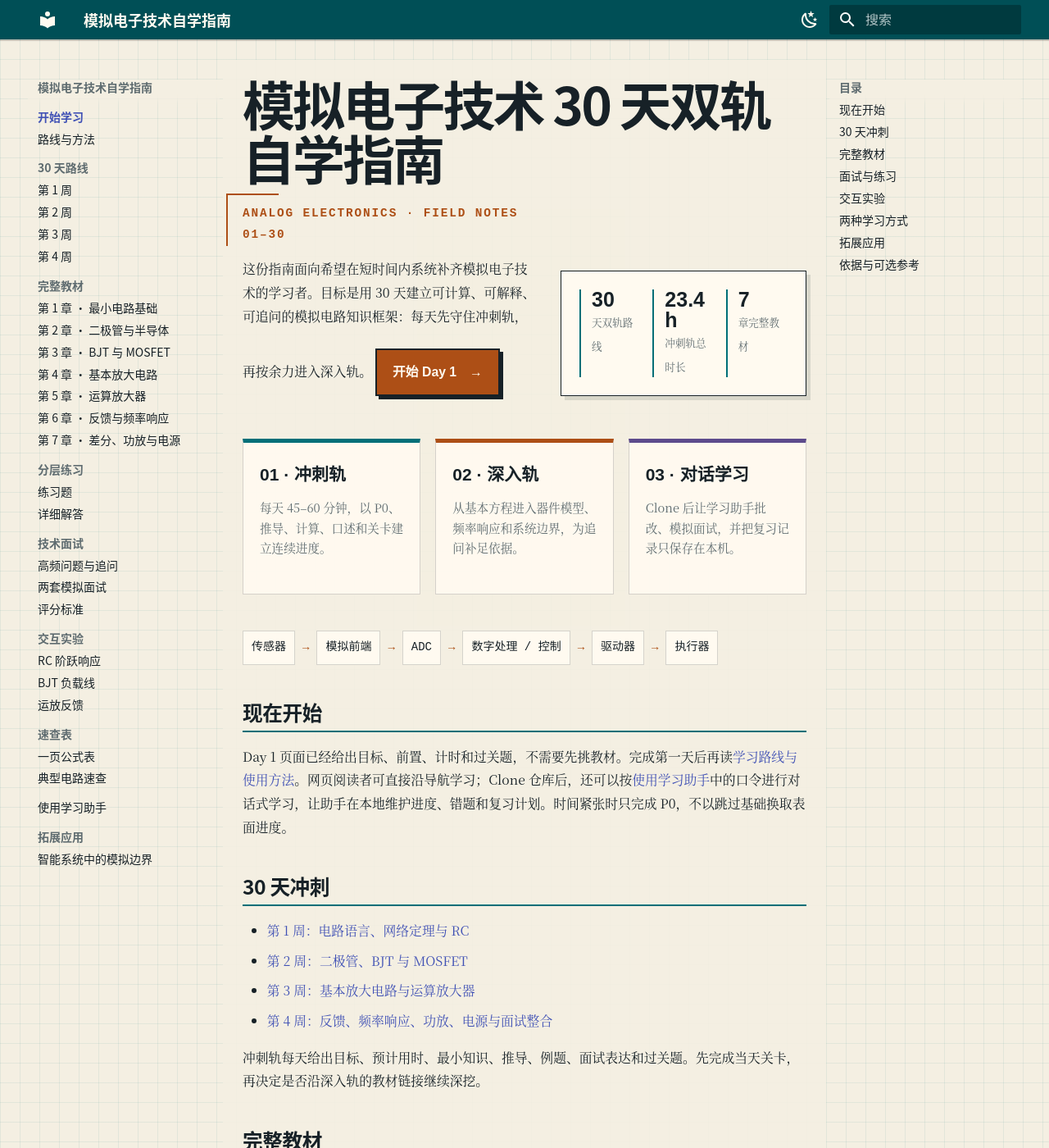
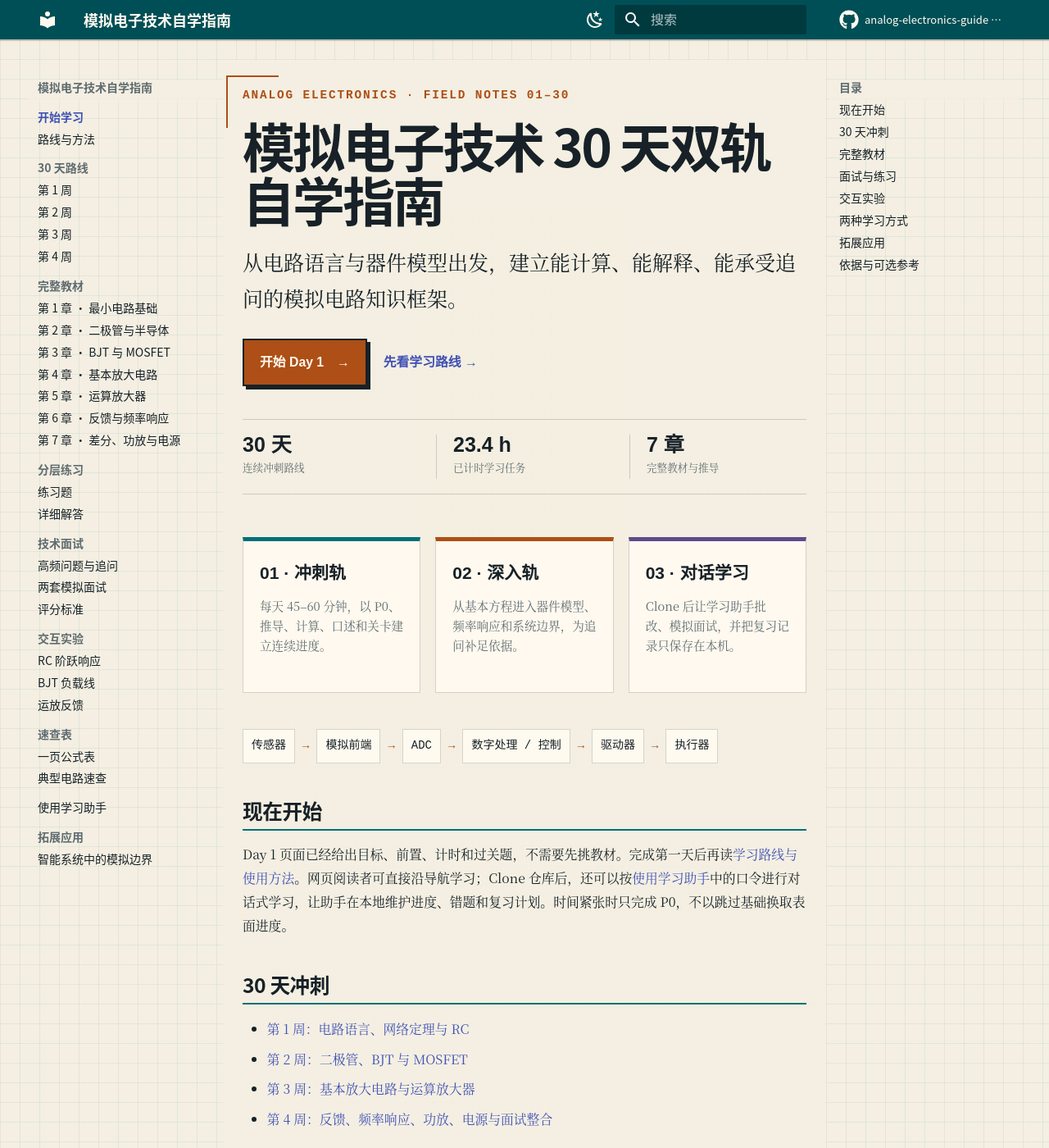
Before and after one commit to SamKuler/analog-electronics-guide, an MkDocs documentation site: the page built from docs/index.md, in a window 1280 px wide and 1400 px high. Shown: the whole window at 82% size. Built offline with MkDocs 1.6.1 and Material for MkDocs 9.7.7, drawn with Linux system fonts in a browser that asks for light colours; comment, search, counter and statistics services are not loaded.

Commit message:
fix: improve homepage hierarchy and repository link

```diff
--- a/docs/assets/stylesheets/extra.css
+++ b/docs/assets/stylesheets/extra.css
@@ -178,10 +178,8 @@ body {
 }
 
 .ae-hero {
-  display: grid;
-  gap: 1.5rem;
-  grid-template-columns: minmax(0, 1.35fr) minmax(15rem, 0.65fr);
   margin: 0.5rem 0 2.6rem;
+  max-width: 48rem;
   position: relative;
 }
 
@@ -206,31 +204,43 @@ body {
   text-transform: uppercase;
 }
 
+.ae-hero h1 {
+  margin-top: 0;
+  max-width: 44rem;
+}
+
 .ae-lead {
   font-size: clamp(1rem, 2vw, 1.25rem);
   line-height: 1.75;
   margin: 0;
-  max-width: 44rem;
+  max-width: 38rem;
 }
 
-.ae-hero__panel {
-  align-self: end;
-  background: var(--ae-paper-raised);
-  border: 1px solid var(--ae-ink);
-  box-shadow: var(--ae-shadow);
-  padding: 1.1rem;
+.ae-hero__actions {
+  align-items: center;
+  display: flex;
+  flex-wrap: wrap;
+  gap: 1rem;
+  margin-top: 1.35rem;
 }
 
 .ae-metrics {
+  border-bottom: 1px solid var(--ae-line);
+  border-top: 1px solid var(--ae-line);
   display: grid;
-  gap: 0.7rem;
-  grid-template-columns: repeat(3, 1fr);
+  gap: 1rem;
+  grid-template-columns: repeat(3, minmax(0, 1fr));
+  margin-top: 2rem;
+  padding: 0.9rem 0;
 }
 
 .ae-metric {
-  border-left: 2px solid var(--ae-trace);
   min-width: 0;
-  padding-left: 0.65rem;
+}
+
+.ae-metric + .ae-metric {
+  border-left: 1px solid var(--ae-line);
+  padding-left: 1rem;
 }
 
 .ae-metric strong {
@@ -256,7 +266,6 @@ body {
   font-family: "Avenir Next Condensed", "DIN Condensed", sans-serif;
   font-weight: 750;
   gap: 0.5rem;
-  margin-top: 1.2rem;
   padding: 0.65rem 0.95rem;
   text-decoration: none !important;
   transition: transform 130ms ease, box-shadow 130ms ease;
@@ -266,6 +275,16 @@ body {
   box-shadow: 2px 2px 0 var(--ae-ink);
   color: #fffaf0 !important;
   transform: translate(2px, 2px);
+}
+
+.ae-route {
+  font-family: "Avenir Next Condensed", "DIN Condensed", sans-serif;
+  font-weight: 750;
+  text-decoration-thickness: 0.1em !important;
+}
+
+.ae-route::after {
+  content: " →";
 }
 
 .ae-path-grid {
@@ -329,10 +348,6 @@ body {
 }
 
 @media (max-width: 52rem) {
-  .ae-hero {
-    grid-template-columns: 1fr;
-  }
-
   .ae-path-grid {
     grid-template-columns: 1fr;
   }
@@ -344,11 +359,25 @@ body {
   }
 
   .ae-metrics {
-    grid-template-columns: 1fr;
+    gap: 0.45rem;
   }
 
   .ae-metric {
-    padding: 0.25rem 0 0.25rem 0.65rem;
+    padding-left: 0;
+  }
+
+  .ae-metric + .ae-metric {
+    border-left: 0;
+    padding-left: 0;
+  }
+
+  .ae-metric strong {
+    font-size: 1rem;
+  }
+
+  .ae-metric span {
+    font-size: 0.56rem;
+    line-height: 1.35;
   }
 }
 
--- a/docs/index.md
+++ b/docs/index.md
@@ -1,20 +1,19 @@
+<div class="ae-hero" markdown>
+<p class="ae-kicker">Analog Electronics · Field Notes 01–30</p>
+
 # 模拟电子技术 30 天双轨自学指南
 
-<div class="ae-hero" markdown>
-<div>
-<p class="ae-kicker">Analog Electronics · Field Notes 01–30</p>
+<p class="ae-lead">从电路语言与器件模型出发，建立能计算、能解释、能承受追问的模拟电路知识框架。</p>
 
-这份指南面向希望在短时间内系统补齐模拟电子技术的学习者。目标是用 30 天建立可计算、可解释、可追问的模拟电路知识框架：每天先守住冲刺轨，再按余力进入深入轨。
-
+<div class="ae-hero__actions">
 <a class="ae-start" href="sprint/week-1/#day-1">开始 Day 1　→</a>
+<a class="ae-route" href="学习路线与使用方法/">先看学习路线</a>
 </div>
 
-<div class="ae-hero__panel">
-<div class="ae-metrics">
-<div class="ae-metric"><strong>30</strong><span>天双轨路线</span></div>
-<div class="ae-metric"><strong>23.4h</strong><span>冲刺轨总时长</span></div>
-<div class="ae-metric"><strong>7</strong><span>章完整教材</span></div>
-</div>
+<div class="ae-metrics" aria-label="课程规模">
+<div class="ae-metric"><strong>30 天</strong><span>连续冲刺路线</span></div>
+<div class="ae-metric"><strong>23.4 h</strong><span>已计时学习任务</span></div>
+<div class="ae-metric"><strong>7 章</strong><span>完整教材与推导</span></div>
 </div>
 </div>
 
--- a/mkdocs.yml
+++ b/mkdocs.yml
@@ -1,5 +1,7 @@
 site_name: 模拟电子技术自学指南
 site_description: 从电路基础到面试表达的 30 天双轨模拟电子技术自学指南
+repo_url: https://github.com/SamKuler/analog-electronics-guide
+repo_name: analog-electronics-guide · Star
 docs_dir: docs
 site_dir: _site
 use_directory_urls: true
@@ -8,6 +10,8 @@ theme:
   name: material
   language: zh
   font: false
+  icon:
+    repo: fontawesome/brands/github
   features:
     - navigation.sections
     - navigation.top
```
Also changed, not shown: 1 other file.
